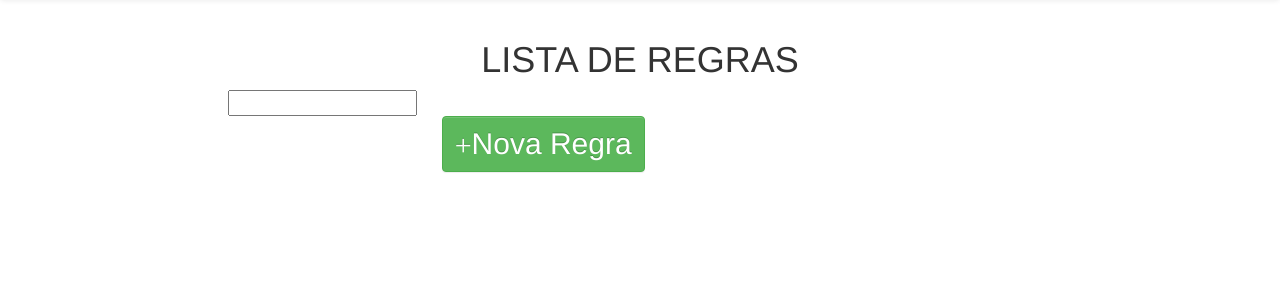
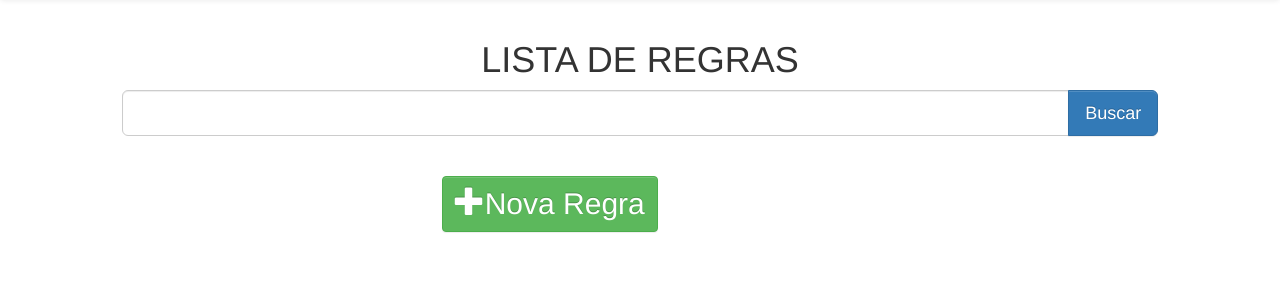
Before and after one commit to arleyribeiro/TCCgo, a Django app: template TCCgo/TCCgo/apps/rules/templates/rules_list.html in a window 1280 px wide. Shown: the part 52-352 px from the top of the page. Run offline with Django 3.2, Linux system fonts and the light colour scheme; the template is opened without the code that fills it, so the values that code supplies are empty; some libraries are stand-ins or nearby versions; some web fonts are replaced.

Commit message:
Modificado campo de busca e adicionado tooltip de regex

```diff
--- a/TCCgo/TCCgo/apps/rules/templates/rules_list.html
+++ b/TCCgo/TCCgo/apps/rules/templates/rules_list.html
@@ -4,6 +4,7 @@
 
 {% block links %}
   <link rel="stylesheet" href="/static/rules/css/rules.css">
+  <link rel="stylesheet" href="https://maxcdn.bootstrapcdn.com/bootstrap/3.3.7/css/bootstrap.min.css">
 {% endblock %}
 
 {% block content%}
@@ -14,8 +15,14 @@
     </div>
   </div>
   <div class="row">
-    <div id="rules_container" class="col-md-8 col-md-offset-2" ng-controller="RuleController">
-      <input type="text" name="rule_search" ng-change="filterRules()" ng-model="searchText">
+    <div id="rules_container" class="col-md-10 col-md-offset-1" ng-controller="RuleController">
+      <div class="input-group input-group-lg">
+        <input class="form-control" type="text" name="rule_search" ng-change="filterRules()" ng-model="searchText">
+        <span class="input-group-btn">
+          <button class="btn btn-primary">Buscar</button>
+        </span>
+      </div>
+      <br><br>
       <div class="panel panel-primary" ng-repeat="rule in rules">
         <div class="panel-heading" ng-bind="rule.name"></div>
         <div class="panel-body">
@@ -42,7 +49,7 @@
           </div>
           <div class="panel-body">
             <div class="col-md-3 form-group">
-              <label for="rule_pattern">Padrão: </label>
+              <label for="rule_pattern">Padrão: <span class="glyphicon glyphicon-question-sign" data-toggle="tooltip" title="Digite um Regex"></span></label>
               <input class="form-control" type="text" name="rule_pattern"><br>
               <label for="rule_warning">Aviso: </label>
               <textarea class="form-control" rows="5" name="rule_warning"></textarea>
--- a/TCCgo/static/rules/js/rules.js
+++ b/TCCgo/static/rules/js/rules.js
@@ -18,7 +18,6 @@ app.controller("RuleController", function($scope, $http){
   // Filtering rules shown by search
   $scope.searchText = "";
   $scope.filterRules = function(){
-    alert("Efetuando busca por: " + $scope.searchText)
     $http.post('/rules/filter_rules',
       {
         'search_text' : $scope.searchText
```
